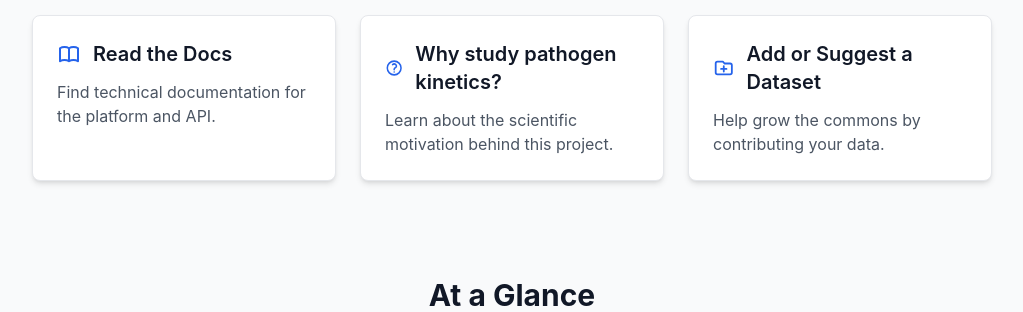
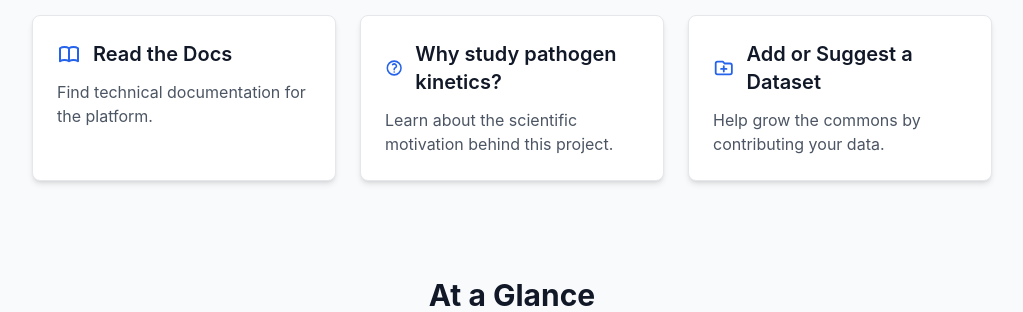
Before and after one commit to OpenPKCommons/OPKC, a Django app: page / in a window 1280 px wide. Shown: the part 451-763 px from the top of the page, without its empty margins (128-1151 px from the left). Run offline with Django 5.2, Linux system fonts and the light colour scheme; some libraries are stand-ins or nearby versions.

Commit message:
a few basic updates

```diff
--- a/OPKCWeb/visualization/templates/visualization/home.html
+++ b/OPKCWeb/visualization/templates/visualization/home.html
@@ -94,7 +94,7 @@
                         </svg>
                         <h3 class="text-xl font-semibold text-gray-900 group-hover:text-blue-600">Read the Docs</h3>
                     </div>
-                    <p class="text-gray-600">Find technical documentation for the platform and API.</p>
+                    <p class="text-gray-600">Find technical documentation for the platform.</p>
                 </a>
 
                 <!-- Card 5: Why study kinetics? -->
```
